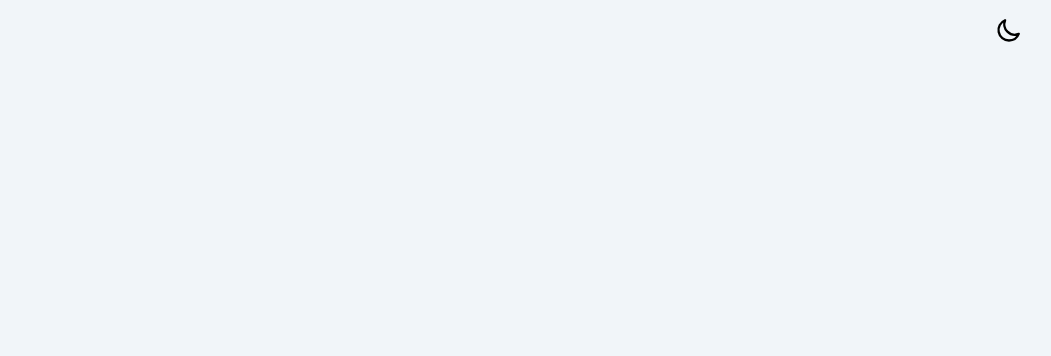
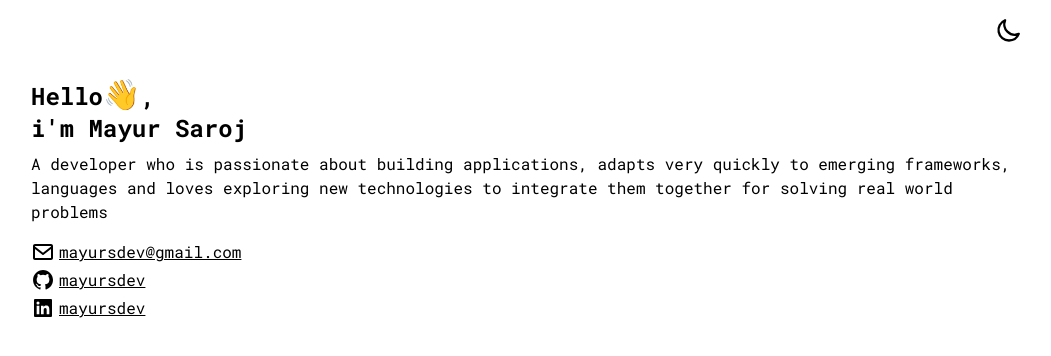
Before and after one commit to mayursdev/portfolio-v1, a React (Create React App) app: page / in a window 1280 px wide. Shown: the top 356 px of the page, without its empty margins (113-1164 px from the left). Built offline with nearby package versions, Linux system fonts and the light colour scheme.

Commit message:
:lipstick: Design Hero Section

```diff
--- a/src/App.js
+++ b/src/App.js
@@ -1,11 +1,13 @@
 import React from "react";
+import HeroSection from "./components/HeroSection";
 import Navbar from "./components/Navbar";
 
 const App = () => {
   return (
-    <div className="font-mono bg-slate-100 dark:bg-slate-900 min-h-screen">
+    <div className="font-mono bg-white dark:bg-neutral-900 min-h-screen">
       <div className="max-w-5xl mx-auto">
         <Navbar />
+        <HeroSection />
       </div>
     </div>
   );
--- /dev/null
+++ b/src/components/HeroSection.jsx
@@ -0,0 +1,45 @@
+import React from "react";
+import Envelope from "./svg/Envelope";
+import GithubLogo from "./svg/GithubLogo";
+import LinkedinLogo from "./svg/LinkedinLogo";
+
+const HeroSection = () => {
+  return (
+    <header className="p-4 dark:text-slate-100">
+      <h1 className="text-2xl font-bold">
+        Hello<span className="text-3xl">👋</span>,<br /> i'm Mayur Saroj
+      </h1>
+      <p className="mt-2">
+        A developer who is passionate about building applications, adapts very
+        quickly to emerging frameworks, languages and loves exploring new
+        technologies to integrate them together for solving real world problems
+      </p>
+      <div className="mt-4 flex flex-col gap-1">
+        <a className="flex gap-1" href="mailto:mayursdev@gmail.com">
+          <Envelope className="dark:fill-slate-100" />
+          <span className="underline">mayursdev@gmail.com</span>
+        </a>
+        <a
+          className="flex gap-1"
+          href="https://github.com/mayursdev"
+          target="_blank"
+          rel="noreferrer"
+        >
+          <GithubLogo className="dark:fill-slate-100" />
+          <span className="underline">mayursdev</span>
+        </a>
+        <a
+          className="flex gap-1"
+          href="https://www.linkedin.com/in/mayursdev"
+          target="_blank"
+          rel="noreferrer"
+        >
+          <LinkedinLogo className="dark:fill-slate-100" />
+          <span className="underline">mayursdev</span>
+        </a>
+      </div>
+    </header>
+  );
+};
+
+export default HeroSection;
--- /dev/null
+++ b/src/components/svg/Envelope.jsx
@@ -0,0 +1,16 @@
+import React from "react";
+
+const Envelope = ({ className }) => {
+  return (
+    <svg
+      xmlns="http://www.w3.org/2000/svg"
+      width="24"
+      height="24"
+      className={className}
+    >
+      <path d="M20 4H4c-1.103 0-2 .897-2 2v12c0 1.103.897 2 2 2h16c1.103 0 2-.897 2-2V6c0-1.103-.897-2-2-2zm0 2v.511l-8 6.223-8-6.222V6h16zM4 18V9.044l7.386 5.745a.994.994 0 0 0 1.228 0L20 9.044 20.002 18H4z"></path>
+    </svg>
+  );
+};
+
+export default Envelope;
--- /dev/null
+++ b/src/components/svg/GithubLogo.jsx
@@ -0,0 +1,20 @@
+import React from "react";
+
+const GithubLogo = ({ className }) => {
+  return (
+    <svg
+      xmlns="http://www.w3.org/2000/svg"
+      width="24"
+      height="24"
+      className={className}
+    >
+      <path
+        fillRule="evenodd"
+        clipRule="evenodd"
+        d="M12.026 2c-5.509 0-9.974 4.465-9.974 9.974 0 4.406 2.857 8.145 6.821 9.465.499.09.679-.217.679-.481 0-.237-.008-.865-.011-1.696-2.775.602-3.361-1.338-3.361-1.338-.452-1.152-1.107-1.459-1.107-1.459-.905-.619.069-.605.069-.605 1.002.07 1.527 1.028 1.527 1.028.89 1.524 2.336 1.084 2.902.829.091-.645.351-1.085.635-1.334-2.214-.251-4.542-1.107-4.542-4.93 0-1.087.389-1.979 1.024-2.675-.101-.253-.446-1.268.099-2.64 0 0 .837-.269 2.742 1.021a9.582 9.582 0 0 1 2.496-.336 9.554 9.554 0 0 1 2.496.336c1.906-1.291 2.742-1.021 2.742-1.021.545 1.372.203 2.387.099 2.64.64.696 1.024 1.587 1.024 2.675 0 3.833-2.33 4.675-4.552 4.922.355.308.675.916.675 1.846 0 1.334-.012 2.41-.012 2.737 0 .267.178.577.687.479C19.146 20.115 22 16.379 22 11.974 22 6.465 17.535 2 12.026 2z"
+      ></path>
+    </svg>
+  );
+};
+
+export default GithubLogo;
--- /dev/null
+++ b/src/components/svg/LinkedinLogo.jsx
@@ -0,0 +1,16 @@
+import React from "react";
+
+const LinkedinLogo = ({className}) => {
+  return (
+    <svg
+      xmlns="http://www.w3.org/2000/svg"
+      width="24"
+      height="24"
+      className={className}
+    >
+      <path d="M20 3H4a1 1 0 0 0-1 1v16a1 1 0 0 0 1 1h16a1 1 0 0 0 1-1V4a1 1 0 0 0-1-1zM8.339 18.337H5.667v-8.59h2.672v8.59zM7.003 8.574a1.548 1.548 0 1 1 0-3.096 1.548 1.548 0 0 1 0 3.096zm11.335 9.763h-2.669V14.16c0-.996-.018-2.277-1.388-2.277-1.39 0-1.601 1.086-1.601 2.207v4.248h-2.667v-8.59h2.56v1.174h.037c.355-.675 1.227-1.387 2.524-1.387 2.704 0 3.203 1.778 3.203 4.092v4.71z"></path>
+    </svg>
+  );
+};
+
+export default LinkedinLogo;
```
